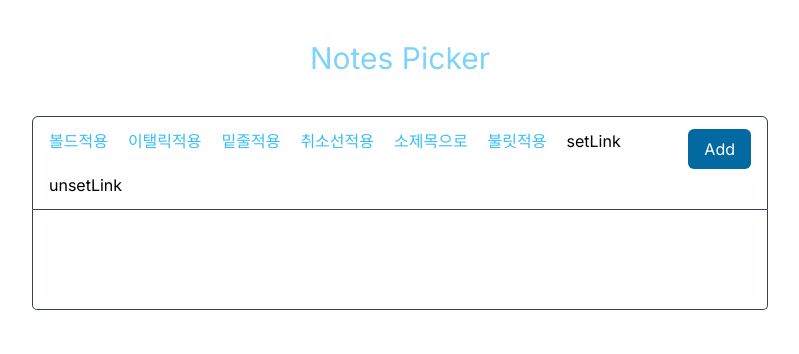
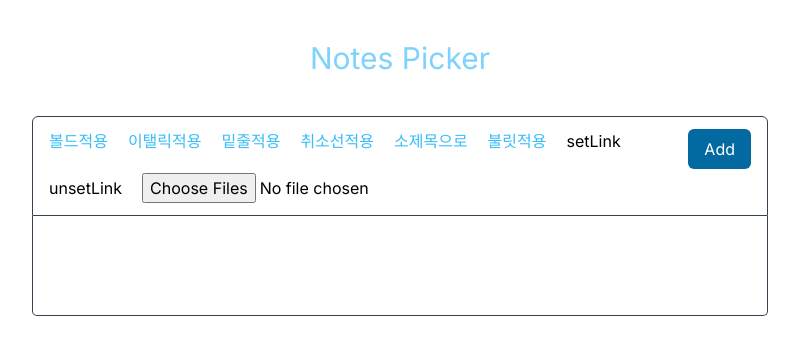
Before and after one commit to 1nno-vator/tiptab-techreview, a Next.js app: page / in a window 1280 px wide. Shown: the top 354 px of the page, without its empty margins (240-1039 px from the left). Built offline with nearby package versions, Linux system fonts and the light colour scheme.

Commit message:
feat: 다중 이미지 업로드 검토

```diff
--- /dev/null
+++ b/app/api/apis.ts
@@ -0,0 +1,19 @@
+import api from ".";
+
+const token = 'eyJ0eXAiOiJKV1QiLCJhbGciOiJIUzI1NiJ9.eyJpZCI6IjMyZWQwZTNiLTFlMGEtNDNhMC1iYjQyLTk4OTlmZDY0MTNlOSIsImV4cCI6MTcxMTk0Mzg1MCwiYXBwIjoibmV3bmVla2FwcCJ9.lIeZ7QxMFZp-8qqUMHSKp2qGWsOPyixqBMpHXZn2PME'
+
+export async function createPhoto (
+    formData?: any
+  ) {
+    const uri = '/community/media';
+    const { data } = await api.post(uri, formData, {
+      headers: {
+        'Content-Type': 'multipart/form-data',
+        Authorization: `Bearer ${token}`
+      },
+      transformRequest: () => {
+        return formData;
+      },
+    });
+    return data;
+  };
--- /dev/null
+++ b/app/api/index.ts
@@ -0,0 +1,8 @@
+import axios, { AxiosError, AxiosRequestConfig } from 'axios';
+// import Config from 'react-native-config';
+const api = axios.create({
+  baseURL: 'https://dev-api.newneek.co/', // Config.API_URL,
+  timeout: 30000,
+});
+
+export default api;
--- a/app/globals.css
+++ b/app/globals.css
@@ -73,3 +73,8 @@ h2 {
 a {
   color: #68cef8;
 }
+
+.insert-image {
+  max-width: 300px;
+  max-height: 300px;
+}
--- a/components/Tiptap.tsx
+++ b/components/Tiptap.tsx
@@ -5,16 +5,26 @@ import StarterKit from "@tiptap/starter-kit";
 import Toolbar from "./Toolbar";
 import Underline from "@tiptap/extension-underline";
 import Link from "@tiptap/extension-link";
+import Image from '@tiptap/extension-image'
 
 const Tiptap = ({ onChange, content }: any) => {
   const handleChange = (newContent: string) => {
     onChange(newContent);
   };
   const editor = useEditor({
-    extensions: [StarterKit, Underline, Link.configure({
-      openOnClick: false,
-      autolink: true,
-    }),
+    extensions: [
+      StarterKit,
+      Underline,
+      Image.configure({
+        inline: true,
+        HTMLAttributes: {
+          class: 'insert-image',
+        },
+      }),
+      Link.configure({
+        openOnClick: false,
+        autolink: true,
+      }),
     ],
     editorProps: {
       attributes: {
--- a/components/Toolbar.tsx
+++ b/components/Toolbar.tsx
@@ -15,6 +15,7 @@ import {
   Redo,
   Code,
 } from "lucide-react";
+import { createPhoto } from "@/app/api/apis";
 
 type Props = {
   editor: Editor | null;
@@ -22,6 +23,25 @@ type Props = {
 };
 
 const Toolbar = ({ editor, content }: Props) => {
+
+  const handleUploadPhoto = async (files: FileList | null) => {
+    if (files === null || !editor) return;
+
+
+
+    Promise.all([Array.from(files).map(async file => {
+      const formData = new FormData();
+      formData.append('file', file);
+
+      const imgHash = await createPhoto(formData);// 백엔드에게 이미지 Post요청 후 URL 받기
+      const IMG_URL = imgHash?.file;
+
+      editor.commands.setImage({ src: IMG_URL });
+    })])
+
+
+  };
+
 
   const setLink = useCallback(() => {
     const previousUrl = editor?.getAttributes('link').href
@@ -149,6 +169,16 @@ const Toolbar = ({ editor, content }: Props) => {
         unsetLink
       </button>
 
+      <input
+        type='file'
+        accept="image/*"
+        multiple
+        onChange={(e) => {
+          handleUploadPhoto(e.target.files);
+          e.target.value = ''; // 중복해서 데이터 넣을 경우 가능 예외 처리
+        }}
+      />
+
       </div>
 
         <button
--- a/package.json
+++ b/package.json
@@ -9,11 +9,13 @@
     "lint": "next lint"
   },
   "dependencies": {
+    "@tiptap/extension-image": "^2.2.4",
     "@tiptap/extension-link": "^2.2.4",
     "@tiptap/extension-underline": "^2.2.4",
     "@tiptap/pm": "^2.2.4",
     "@tiptap/react": "^2.2.4",
     "@tiptap/starter-kit": "^2.2.4",
+    "axios": "^1.6.8",
     "lucide-react": "^0.338.0",
     "next": "14.1.0",
     "react": "^18",
```
Also changed, not shown: 1 other file (tests, documents, lock files or other folders).
